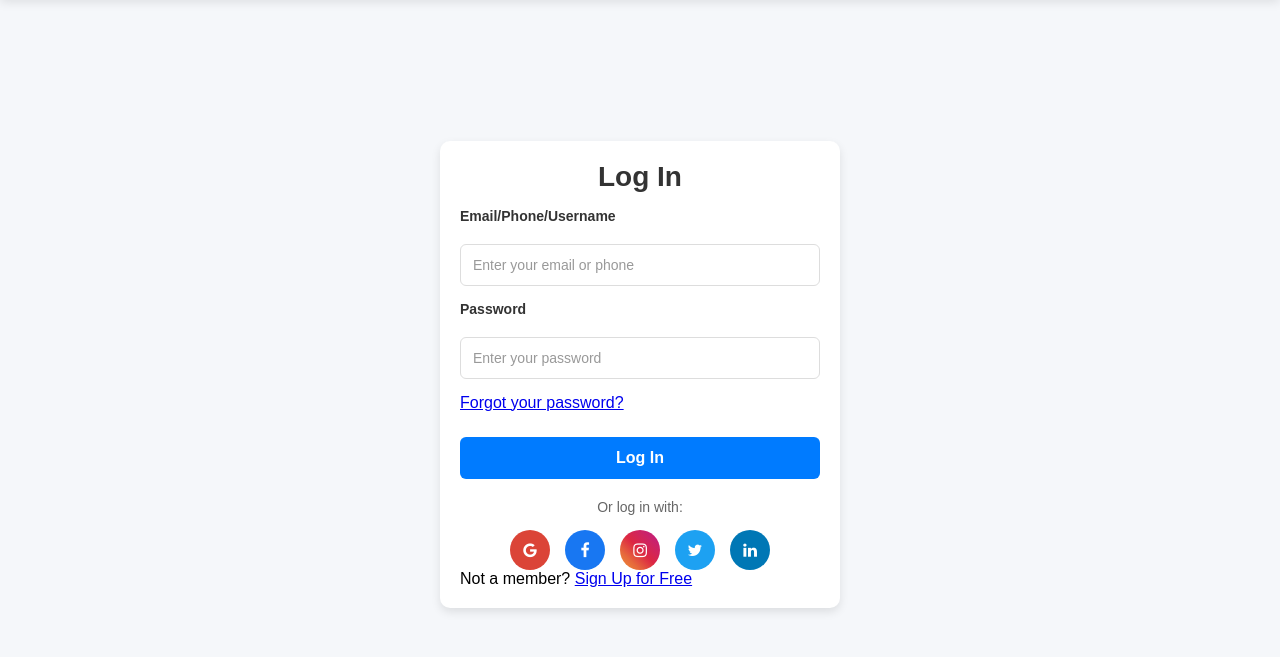
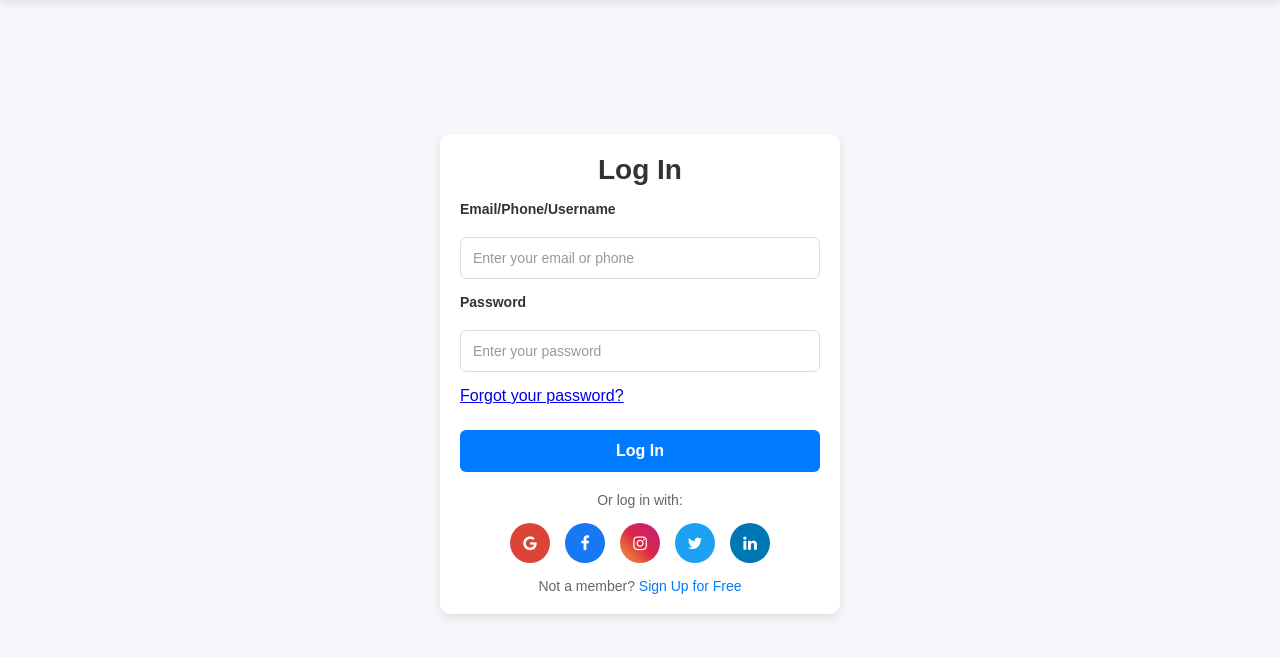
Before and after one commit to Amir-Baddour/Digital-Wallet, a PHP site: page /client-login.html in a window 1280 px wide. Shown: the part 56-713 px from the top of the page. Run offline with PHP 8.4, Linux system fonts and the light colour scheme.

Commit message:
edit css

```diff
--- a/client/client-login.html
+++ b/client/client-login.html
@@ -47,8 +47,7 @@
                     <a href="/auth/linkedin" class="social-icon linkedin"><span class="fa fa-linkedin"></span></a>
                 </div>
             </div>
-            <p class="signup-link">Not a member? <a href="client-signup.html">Sign Up for Free</a></p>
-        </div>
+            <p class="signup-link">Not a member? <a href="client-signup.html">Sign Up for Free</a></p>        </div>
     </div>
 </body>
 </html>
--- a/client/client-signup.html
+++ b/client/client-signup.html
@@ -63,7 +63,7 @@
                 By clicking on the Sign up button, you agree to our
                 <a href="/terms">Terms and Conditions</a> and <a href="/privacy">Privacy Policy</a>.
             </p>
-            <p class="login-link">Already have an account? <a href="login.html">Login Here</a></p>
+            <p class="login-link">Already have an account? <a href="client-login.html">Login Here</a></p>
         </div>
     </div>
 </body>
--- a/client/css/styles.css
+++ b/client/css/styles.css
@@ -281,7 +281,22 @@ button:hover {
     border-radius: 10px;
     box-shadow: 0 4px 10px rgba(0, 0, 0, 0.1);
 }
+/* Sign Up Link */
+.signup-link {
+    text-align: center;
+    margin-top: 15px; /* Increased margin for better spacing */
+    color: #666;
+    font-size: 14px;
+}
 
+.signup-link a {
+    color: var(--primary-color);
+    text-decoration: none;
+}
+
+.signup-link a:hover {
+    text-decoration: underline;
+}
 /* Remove image section */
 .login-centered .image-section {
     display: none;
```
Also changed, not shown: client/forgot-password.html (+39 -0 lines).
